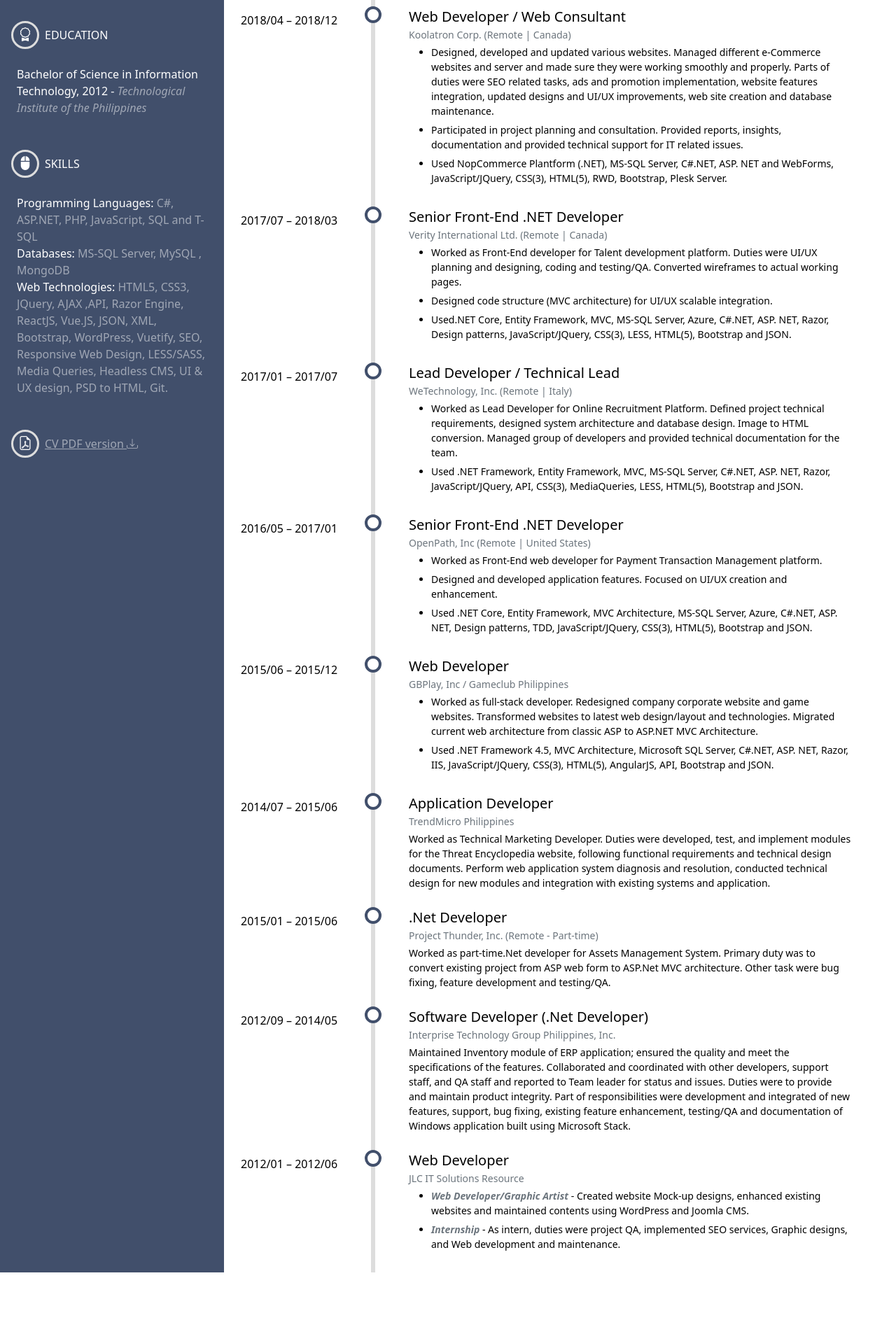
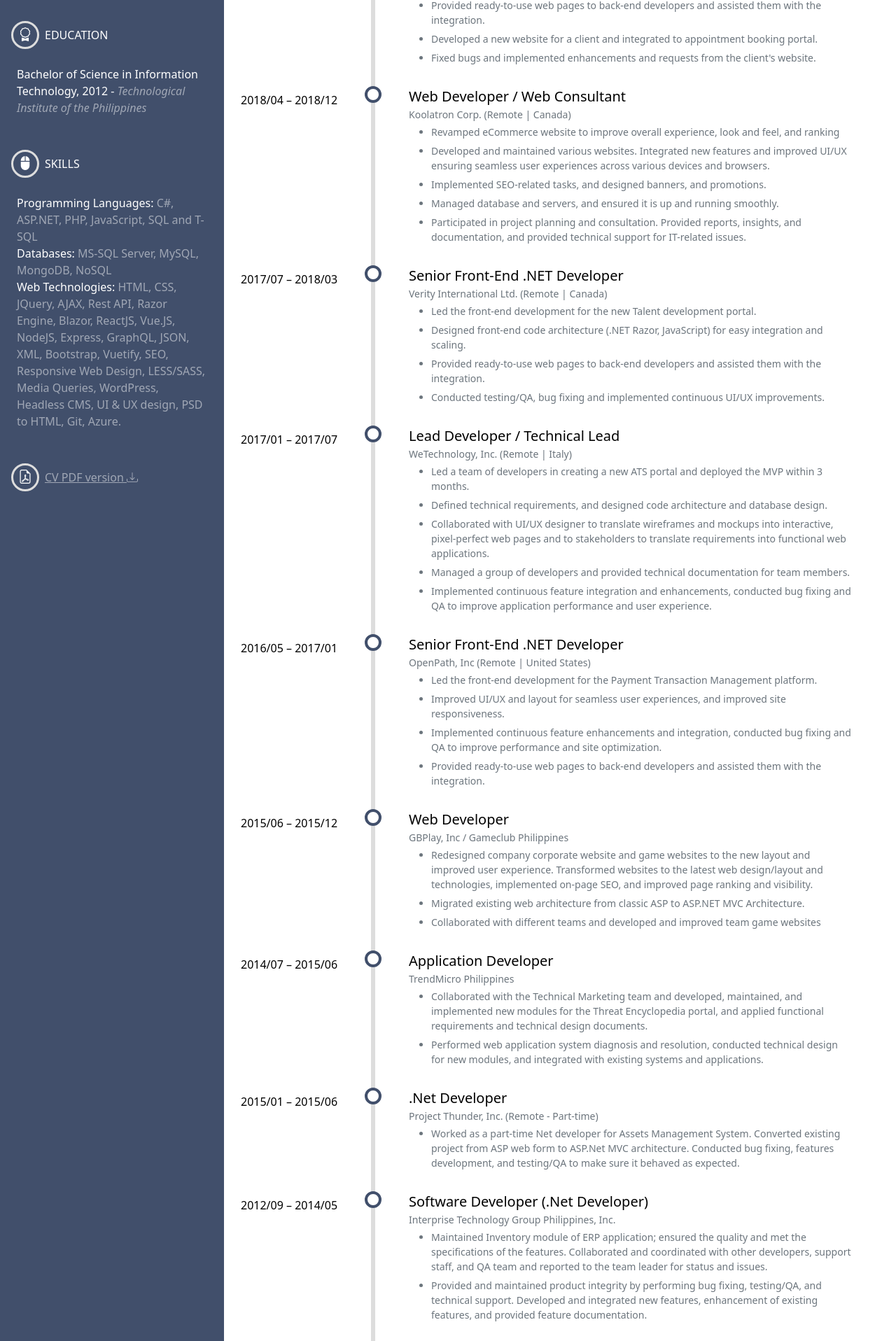
Before and after one commit to ryanjayson/ryanjayson.github.io, a plain HTML site: page index.html in a window 1280 px wide. Shown: the part 625-2541 px from the top of the page at 70% size. Before the commit the page ends 2443 px from the top, so only its background shows below. Drawn offline with nearby package versions, Linux system fonts and the light colour scheme; no server answers.

Commit message:
updated page content

```diff
--- a/index.html
+++ b/index.html
@@ -55,7 +55,7 @@
                       <img src="./img/profile.jpg" />
                     </div>
                     <p class="text-center p-4 m-0 w-100 h4">
-                      Senior Web Developer
+                      Website Developer
                     </p>
 
                     <div class="d-flex align-items-center px-3 text-uppercase">
@@ -143,7 +143,7 @@
                         <p class="m-0">
                           Databases:
                           <i class="m-0 text-white-50 fst-normal">
-                            MS-SQL Server, MySQL , MongoDB
+                            MS-SQL Server, MySQL, MongoDB, NoSQL
                           </i>
                         </p>
                       </div>
@@ -152,11 +152,12 @@
                         <p class="m-0">
                           Web Technologies:
                           <i class="m-0 text-white-50 fst-normal">
-                            HTML5, CSS3, JQuery, AJAX ,API, Razor Engine,
-                            ReactJS, Vue.JS, JSON, XML, Bootstrap, WordPress,
-                            Vuetify, SEO, Responsive Web Design, LESS/SASS,
-                            Media Queries, Headless CMS, UI & UX design, PSD to
-                            HTML, Git.
+                            HTML, CSS, JQuery, AJAX, Rest API, Razor Engine,
+                            Blazor, ReactJS, Vue.JS, NodeJS, Express, GraphQL,
+                            JSON, XML, Bootstrap, Vuetify, SEO, Responsive Web
+                            Design, LESS/SASS, Media Queries, WordPress,
+                            Headless CMS, UI & UX design, PSD to HTML, Git,
+                            Azure.
                           </i>
                         </p>
                       </div>
@@ -200,13 +201,12 @@
               RYAN JAYSON BERDELAO
             </p>
             <p class="text-secondary py-3 px-3">
-              11+ years of professional experience in application development;
-              translating requirements into working solution and with the
-              mindset of bringing idea into reality with quality and efficiency.
-              Experienced working on different project scales and complexity.
-              I’m seeking a position where I can share my skills, ideas, and
-              expertise for the benefits of the company and bring positive
-              value.
+              Driven website developer with a passion for creating elegant,
+              user-centric solutions. Seeking to leverage my expertise in
+              front-end and back-end development to contribute innovative
+              designs, efficient coding, and dynamic functionalities. Dedicated
+              to continuous learning and excited to apply my skills to build
+              engaging web experiences and bring positive values to your company
             </p>
             <hr class="mx-3" />
 
@@ -218,23 +218,29 @@
             </div>
             <div class="timeline px-3">
               <div class="timeline-item d-flex flex-row">
-                <div class="timeline-date p-2"><p>2021/09 - 2023/09</p></div>
+                <div class="timeline-date p-2"><p>2021/09 - 2023/10</p></div>
                 <div class="timeline-content px-3 px-md-5 pb-2">
                   <p class="fs-5 m-0">Web developer/Consultant</p>
                   <p class="text-secondary mb-1">
                     NEXUS IT Consulting PTE. LTD. (Remote | Singapore)
                   </p>
-                  <ul>
+                  <ul class="text-secondary">
                     <li>
-                      Worked as a Web developer for different projects based on
-                      requirements. Created mock-up designs, and manage and
-                      maintain multiple WP sites. Part of my duties is Front end
-                      development of the company’s SaaS product using VueJS
-                      framework.
+                      Developed and maintained multiple WordPress websites.
                     </li>
                     <li>
-                      Used WordPress, JavaScript/ Vue.JS, CSS, SASS, Webpack ,
-                      HTML, Vuetify, Adobe PS
+                      Designed UI/UX and mockup using Adobe PS and converted
+                      images to functional pages
+                    </li>
+                    <li>
+                      Led front-end development of web-based Scheduling system
+                      using primarily VueJS framework and Vuetify. Built
+                      reusable components and refactored code for optimization
+                    </li>
+                    <li>
+                      Collaborated with Backend developer for seamless
+                      integration and stakeholders to translate requirements
+                      into functional web applications.
                     </li>
                   </ul>
                 </div>
@@ -247,18 +253,27 @@
                   <p class="text-secondary mb-1">
                     NW77 Limited (Remote | United Kingdom)
                   </p>
-                  <ul>
+                  <ul class="text-secondary">
                     <li>
-                      Worked as Front-End developer for Cloud-based healthcare
-                      online booking and appointment system. Duties are
-                      conversion of wireframes to actual working pages, making
-                      sure that pages are pixel perfect and effective user
-                      experience.
+                      Led the front-end development for the new Cloud-based
+                      Healthcare appointment booking.
                     </li>
                     <li>
-                      Used.NET Core, MVC, MS-SQL Server, Azure, C#.NET, ASP.
-                      NET, Razor, JavaScript/JQuery, Vue.JS, CSS(3), LESS,
-                      HTML(5), Bootstrap and MediaQueries.
+                      Collaborated closely with UX/UI designers to translate
+                      wireframes and design mockups into interactive,
+                      pixel-perfect web pages.
+                    </li>
+                    <li>
+                      Provided ready-to-use web pages to back-end developers and
+                      assisted them with the integration.
+                    </li>
+                    <li>
+                      Developed a new website for a client and integrated to
+                      appointment booking portal.
+                    </li>
+                    <li>
+                      Fixed bugs and implemented enhancements and requests from
+                      the client's website.
                     </li>
                   </ul>
                 </div>
@@ -271,24 +286,28 @@
                   <p class="text-secondary mb-1">
                     Koolatron Corp. (Remote | Canada)
                   </p>
-                  <ul>
+                  <ul class="text-secondary">
                     <li>
-                      Designed, developed and updated various websites. Managed
-                      different e-Commerce websites and server and made sure
-                      they were working smoothly and properly. Parts of duties
-                      were SEO related tasks, ads and promotion implementation,
-                      website features integration, updated designs and UI/UX
-                      improvements, web site creation and database maintenance.
+                      Revamped eCommerce website to improve overall experience,
+                      look and feel, and ranking
+                    </li>
+                    <li>
+                      Developed and maintained various websites. Integrated new
+                      features and improved UI/UX ensuring seamless user
+                      experiences across various devices and browsers.
+                    </li>
+                    <li>
+                      Implemented SEO-related tasks, and designed banners, and
+                      promotions.
+                    </li>
+                    <li>
+                      Managed database and servers, and ensured it is up and
+                      running smoothly.
                     </li>
                     <li>
                       Participated in project planning and consultation.
-                      Provided reports, insights, documentation and provided
-                      technical support for IT related issues.
-                    </li>
-                    <li>
-                      Used NopCommerce Plantform (.NET), MS-SQL Server, C#.NET,
-                      ASP. NET and WebForms, JavaScript/JQuery, CSS(3), HTML(5),
-                      RWD, Bootstrap, Plesk Server.
+                      Provided reports, insights, and documentation, and
+                      provided technical support for IT-related issues.
                     </li>
                   </ul>
                 </div>
@@ -301,22 +320,22 @@
                   <p class="text-secondary mb-1">
                     Verity International Ltd. (Remote | Canada)
                   </p>
-                  <ul>
+                  <ul class="text-secondary">
                     <li>
-                      Worked as Front-End developer for Talent development
-                      platform. Duties were UI/UX planning and designing, coding
-                      and testing/QA. Converted wireframes to actual working
-                      pages.
+                      Led the front-end development for the new Talent
+                      development portal.
                     </li>
                     <li>
-                      Designed code structure (MVC architecture) for UI/UX
-                      scalable integration.
+                      Designed front-end code architecture (.NET Razor,
+                      JavaScript) for easy integration and scaling.
                     </li>
                     <li>
-                      Used.NET Core, Entity Framework, MVC, MS-SQL Server,
-                      Azure, C#.NET, ASP. NET, Razor, Design patterns,
-                      JavaScript/JQuery, CSS(3), LESS, HTML(5), Bootstrap and
-                      JSON.
+                      Provided ready-to-use web pages to back-end developers and
+                      assisted them with the integration.
+                    </li>
+                    <li>
+                      Conducted testing/QA, bug fixing and implemented
+                      continuous UI/UX improvements.
                     </li>
                   </ul>
                 </div>
@@ -329,18 +348,29 @@
                   <p class="text-secondary mb-1">
                     WeTechnology, Inc. (Remote | Italy)
                   </p>
-                  <ul>
+                  <ul class="text-secondary">
                     <li>
-                      Worked as Lead Developer for Online Recruitment Platform.
-                      Defined project technical requirements, designed system
-                      architecture and database design. Image to HTML
-                      conversion. Managed group of developers and provided
-                      technical documentation for the team.
+                      Led a team of developers in creating a new ATS portal and
+                      deployed the MVP within 3 months.
                     </li>
                     <li>
-                      Used .NET Framework, Entity Framework, MVC, MS-SQL Server,
-                      C#.NET, ASP. NET, Razor, JavaScript/JQuery, API, CSS(3),
-                      MediaQueries, LESS, HTML(5), Bootstrap and JSON.
+                      Defined technical requirements, and designed code
+                      architecture and database design.
+                    </li>
+                    <li>
+                      Collaborated with UI/UX designer to translate wireframes
+                      and mockups into interactive, pixel-perfect web pages and
+                      to stakeholders to translate requirements into functional
+                      web applications.
+                    </li>
+                    <li>
+                      Managed a group of developers and provided technical
+                      documentation for team members.
+                    </li>
+                    <li>
+                      Implemented continuous feature integration and
+                      enhancements, conducted bug fixing and QA to improve
+                      application performance and user experience.
                     </li>
                   </ul>
                 </div>
@@ -353,19 +383,23 @@
                   <p class="text-secondary mb-1">
                     OpenPath, Inc (Remote | United States)
                   </p>
-                  <ul>
+                  <ul class="text-secondary">
                     <li>
-                      Worked as Front-End web developer for Payment Transaction
+                      Led the front-end development for the Payment Transaction
                       Management platform.
                     </li>
                     <li>
-                      Designed and developed application features. Focused on
-                      UI/UX creation and enhancement.
+                      Improved UI/UX and layout for seamless user experiences,
+                      and improved site responsiveness.
                     </li>
                     <li>
-                      Used .NET Core, Entity Framework, MVC Architecture, MS-SQL
-                      Server, Azure, C#.NET, ASP. NET, Design patterns, TDD,
-                      JavaScript/JQuery, CSS(3), HTML(5), Bootstrap and JSON.
+                      Implemented continuous feature enhancements and
+                      integration, conducted bug fixing and QA to improve
+                      performance and site optimization.
+                    </li>
+                    <li>
+                      Provided ready-to-use web pages to back-end developers and
+                      assisted them with the integration.
                     </li>
                   </ul>
                 </div>
@@ -378,18 +412,21 @@
                   <p class="text-secondary mb-1">
                     GBPlay, Inc / Gameclub Philippines
                   </p>
-                  <ul>
+                  <ul class="text-secondary">
                     <li>
-                      Worked as full-stack developer. Redesigned company
-                      corporate website and game websites. Transformed websites
-                      to latest web design/layout and technologies. Migrated
-                      current web architecture from classic ASP to ASP.NET MVC
-                      Architecture.
+                      Redesigned company corporate website and game websites to
+                      the new layout and improved user experience. Transformed
+                      websites to the latest web design/layout and technologies,
+                      implemented on-page SEO, and improved page ranking and
+                      visibility.
                     </li>
                     <li>
-                      Used .NET Framework 4.5, MVC Architecture, Microsoft SQL
-                      Server, C#.NET, ASP. NET, Razor, IIS, JavaScript/JQuery,
-                      CSS(3), HTML(5), AngularJS, API, Bootstrap and JSON.
+                      Migrated existing web architecture from classic ASP to
+                      ASP.NET MVC Architecture.
+                    </li>
+                    <li>
+                      Collaborated with different teams and developed and
+                      improved team game websites
                     </li>
                   </ul>
                 </div>
@@ -400,15 +437,19 @@
                 <div class="timeline-content px-3 px-md-5 pb-2">
                   <p class="fs-5 m-0">Application Developer</p>
                   <p class="text-secondary mb-1">TrendMicro Philippines</p>
-                  <p>
-                    Worked as Technical Marketing Developer. Duties were
-                    developed, test, and implement modules for the Threat
-                    Encyclopedia website, following functional requirements and
-                    technical design documents. Perform web application system
-                    diagnosis and resolution, conducted technical design for new
-                    modules and integration with existing systems and
-                    application.
-                  </p>
+                  <ul class="text-secondary">
+                    <li>
+                      Collaborated with the Technical Marketing team and
+                      developed, maintained, and implemented new modules for the
+                      Threat Encyclopedia portal, and applied functional
+                      requirements and technical design documents.
+                    </li>
+                    <li>
+                      Performed web application system diagnosis and resolution,
+                      conducted technical design for new modules, and integrated
+                      with existing systems and applications.
+                    </li>
+                  </ul>
                 </div>
               </div>
 
@@ -419,12 +460,15 @@
                   <p class="text-secondary mb-1">
                     Project Thunder, Inc. (Remote - Part-time)
                   </p>
-                  <p>
-                    Worked as part-time.Net developer for Assets Management
-                    System. Primary duty was to convert existing project from
-                    ASP web form to ASP.Net MVC architecture. Other task were
-                    bug fixing, feature development and testing/QA.
-                  </p>
+                  <ul class="text-secondary">
+                    <li>
+                      Worked as a part-time Net developer for Assets Management
+                      System. Converted existing project from ASP web form to
+                      ASP.Net MVC architecture. Conducted bug fixing, features
+                      development, and testing/QA to make sure it behaved as
+                      expected.
+                    </li>
+                  </ul>
                 </div>
               </div>
 
@@ -435,17 +479,21 @@
                   <p class="text-secondary mb-1">
                     Interprise Technology Group Philippines, Inc.
                   </p>
-                  <p>
-                    Maintained Inventory module of ERP application; ensured the
-                    quality and meet the specifications of the features.
-                    Collaborated and coordinated with other developers, support
-                    staff, and QA staff and reported to Team leader for status
-                    and issues. Duties were to provide and maintain product
-                    integrity. Part of responsibilities were development and
-                    integrated of new features, support, bug fixing, existing
-                    feature enhancement, testing/QA and documentation of Windows
-                    application built using Microsoft Stack.
-                  </p>
+                  <ul class="text-secondary">
+                    <li>
+                      Maintained Inventory module of ERP application; ensured
+                      the quality and met the specifications of the features.
+                      Collaborated and coordinated with other developers,
+                      support staff, and QA team and reported to the team leader
+                      for status and issues.
+                    </li>
+                    <li>
+                      Provided and maintained product integrity by performing
+                      bug fixing, testing/QA, and technical support. Developed
+                      and integrated new features, enhancement of existing
+                      features, and provided feature documentation.
+                    </li>
+                  </ul>
                 </div>
               </div>
 
@@ -454,21 +502,22 @@
                 <div class="timeline-content px-3 px-md-5 pb-2">
                   <p class="fs-5 m-0">Web Developer</p>
                   <p class="text-secondary mb-1">JLC IT Solutions Resource</p>
-                  <ul>
+                  <ul class="text-secondary">
                     <li>
                       <i
                         ><b class="text-secondary"
                           >Web Developer/Graphic Artist</b
                         ></i
                       >
-                      - Created website Mock-up designs, enhanced existing
-                      websites and maintained contents using WordPress and
-                      Joomla CMS.
+                      - Designed mock-ups, enhanced various websites, and
+                      maintained web content using WordPress and Joomla CMS.
                     </li>
                     <li>
-                      <i><b class="text-secondary">Internship</b></i> - As
-                      intern, duties were project QA, implemented SEO services,
-                      Graphic designs, and Web development and maintenance.
+                      <i><b class="text-secondary">Internship</b></i> -
+                      Conducted testing/QA to meet the project requirements and
+                      maintained various websites built using CMS. Implemented
+                      SEO-related tasks, and designed banners, promotions, and
+                      other graphics materials
                     </li>
                   </ul>
                 </div>
```
Also changed, not shown: portfolio.html (+8 -7 lines).
